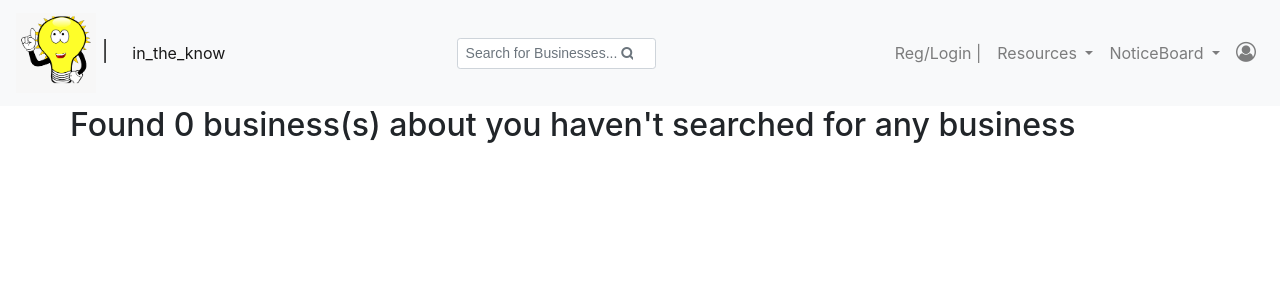
After one commit to rknyra/in-the-know, a Django app: page /search-businesses/ in a window 1280 px wide. The commit adds this page. Shown: the top 300 px of the page. Run offline with Django 3.2, Linux system fonts and the light colour scheme; some libraries are stand-ins or nearby versions.

Commit message:
add a search feature where users can search for businesses in their neighborhood

```diff
--- /dev/null
+++ b/itk_app/templates/itk_pages/search_results.html
@@ -0,0 +1,39 @@
+{% extends 'itk_pages/base.html' %}
+{% load bootstrap4 %}
+{% load static %}
+
+
+{% block content %}
+
+<div class="container">
+    <div class="row searchResults">
+
+        {% if searched_businesses %}
+            <h2>Found {{ searched_businesses |length }} businesse(s) about {{message}}</h2>
+        {% else %}
+            <h2> Found 0 business(s) about {{message}}</h2>
+        {% endif %}
+
+    </div>
+
+<!-- business search results -->
+    <div class="row">
+    {% for business in searched_businesses %}
+
+        <div class="col-xs-6 col-sm-5 col-md-5 col-lg-5">
+            <div class="card border-info slightOpaicty">
+                <div class="card-header"> {{ business.bsns_name }} </div>
+                    <ul class="list-group text-info list-group-flush">
+                        <li class="list-group-item"> Hood: {{ business.neighborhood }} </li>
+                        <li class="list-group-item"> Business Email: {{ business.bsns_email }} </li>
+                        <li class="list-group-item"> Contact Person: {{ business.user }} </li>
+                    </ul>
+            </div>
+        </div>
+    {% endfor %}
+    </div>
+
+</div> <!--end of container div-->
+
+
+{% endblock %}
--- a/itk_app/templates/navbar.html
+++ b/itk_app/templates/navbar.html
@@ -11,7 +11,7 @@
       </li>
     </ul>
 
-     <form class="form-inline my-2 my-lg-0">
+     <form action="{% url 'search_businesses' %}" class="form-inline my-2 my-lg-0">
       <input class="form-control form-control-sm mr-sm-2" name="search" type="search" placeholder="Search for Businesses... &#xF002;" style="font-family:Arial, FontAwesome" aria-label="Search">
     </form>
 
--- a/itk_app/urls.py
+++ b/itk_app/urls.py
@@ -8,4 +8,5 @@ urlpatterns = [
     path('update-profile/',views.updateProfile,name='update_profile'),
     path('share-notice/',views.shareNotice,name='share_notice'),
     path('notices/',views.viewNotices,name='view_notices'),
+    path('search-businesses/',views.searchBusiness,name='search_businesses'),
 ]
--- a/itk_app/views.py
+++ b/itk_app/views.py
@@ -57,3 +57,19 @@ def viewNotices(request):
     notices=Notice.objects.all()
 
     return render(request,'itk_pages/notices.html', locals())
+
+#search projects
+def searchBusiness(request):
+
+    if 'search' in request.GET and request.GET["search"]:
+
+        search_term = request.GET.get("search")
+        searched_businesses = Business.objects.filter(bsns_name__icontains=search_term)
+        message = f"{search_term}"
+
+        return render(request, 'itk_pages/search_results.html', locals())
+
+    else:
+
+        message = "you haven't searched for any business"
+        return render(request, 'itk_pages/search_results.html', locals())
```
